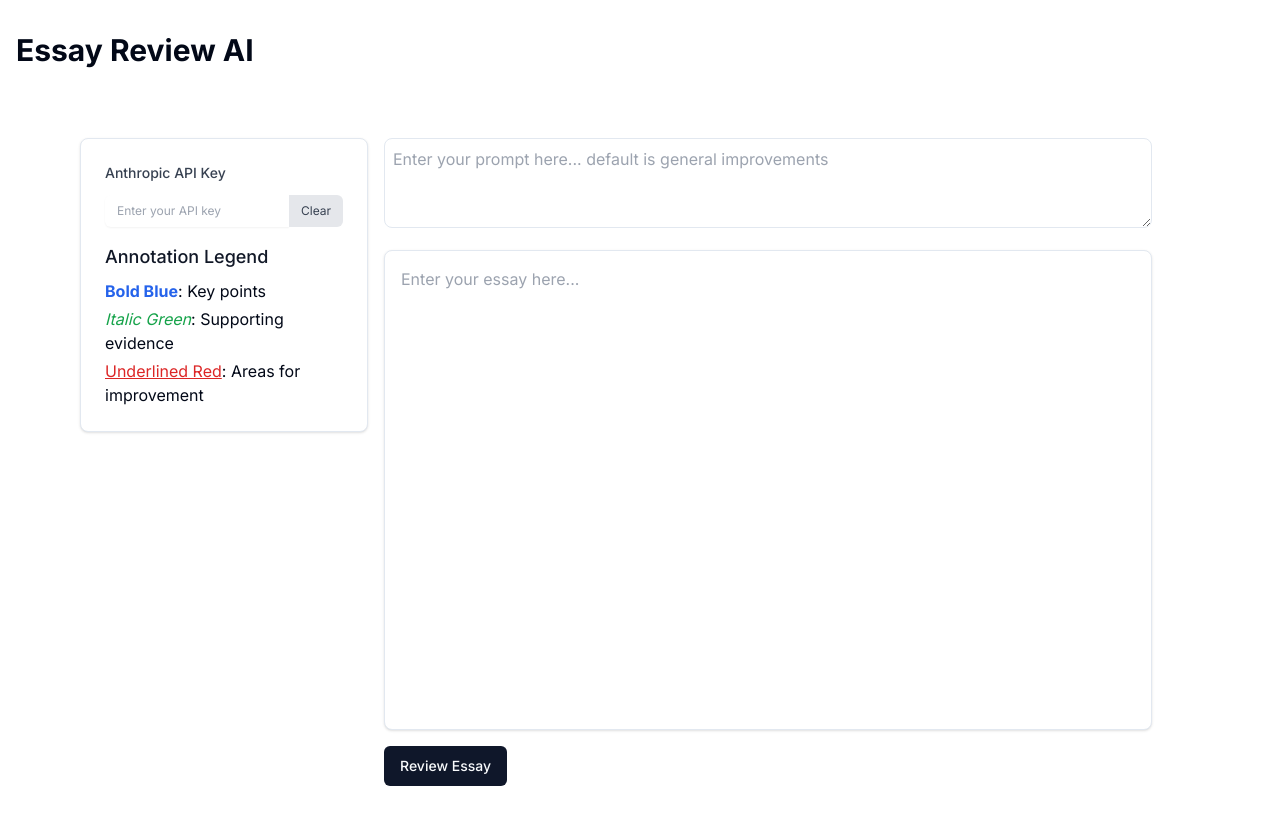
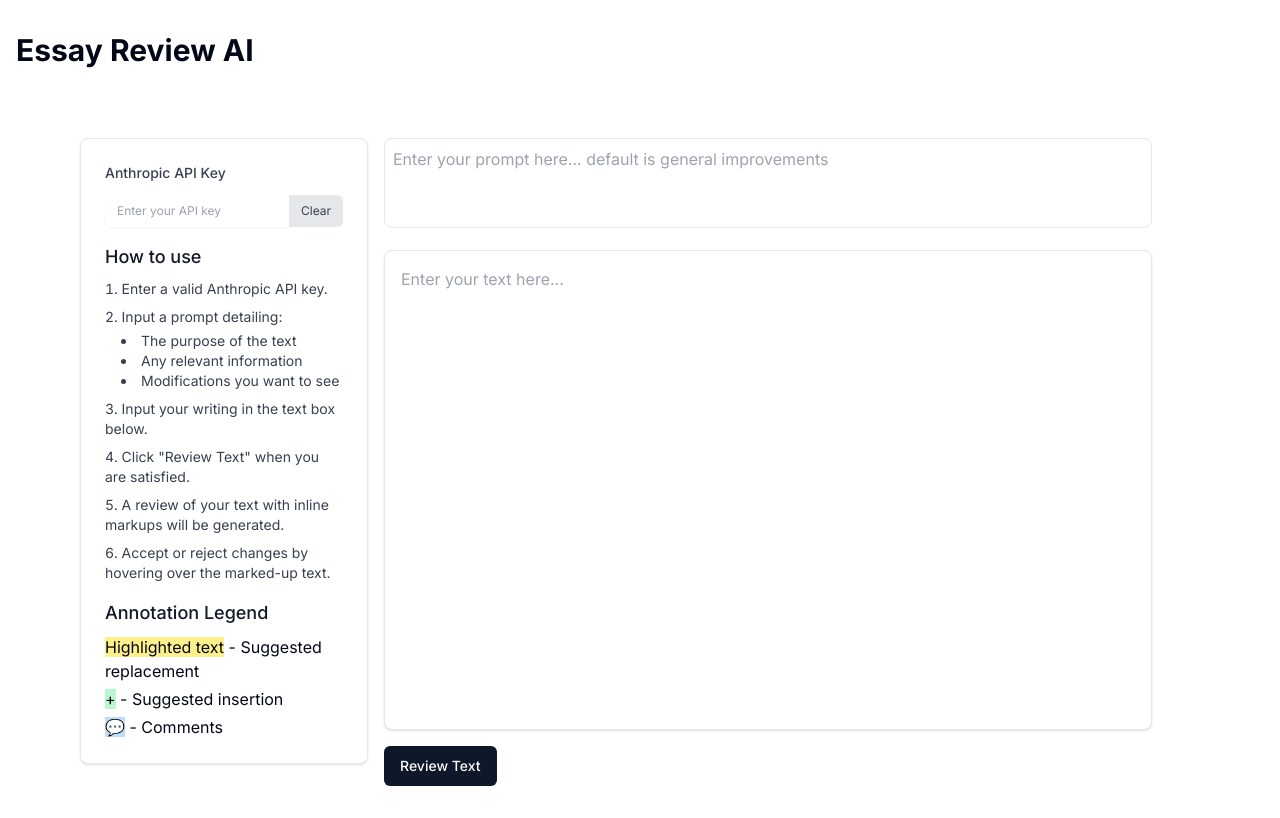
Before and after one commit to VijayGKR/LLM-Peer-Review, a Next.js app: page / in a window 1280 px wide. Built offline with nearby package versions, Linux system fonts and the light colour scheme.

Commit message:
Updated legend, better text divs, next step is edit sidebar

```diff
--- a/app/api/review-essay/route.tsx
+++ b/app/api/review-essay/route.tsx
@@ -2,7 +2,7 @@ import { NextRequest } from 'next/server';
 import Anthropic from "@anthropic-ai/sdk";
 
 export async function POST(request: NextRequest) {
-  const apiKey = request.headers.get('X-API-Key');
+  const apiKey = "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";//request.headers.get('X-API-Key');
   if (!apiKey) {
     return new Response(JSON.stringify({ error: 'API key is required' }), {
       status: 400,
--- a/app/components/EssayReviewForm.tsx
+++ b/app/components/EssayReviewForm.tsx
@@ -330,11 +330,28 @@ export default function EssayReviewForm() {
           )}
         </div>
         <div>
+          <h3 className="text-lg font-medium text-gray-900 mb-2">How to use</h3>
+          <ol className="list-decimal list-inside space-y-2 text-sm text-gray-700">
+            <li>Enter a valid Anthropic API key.</li>
+            <li>Input a prompt detailing:
+              <ul className="list-disc list-inside ml-4 mt-1">
+                <li>The purpose of the text</li>
+                <li>Any relevant information</li>
+                <li>Modifications you want to see</li>
+              </ul>
+            </li>
+            <li>Input your writing in the text box below.</li>
+            <li>Click &quot;Review Text&quot; when you are satisfied.</li>
+            <li>A review of your text with inline markups will be generated.</li>
+            <li>Accept or reject changes by hovering over the marked-up text.</li>
+          </ol>
+        </div>
+        <div>
           <h3 className="text-lg font-medium text-gray-900">Annotation Legend</h3>
           <ul className="mt-2 space-y-1">
-            <li><span className="font-bold text-blue-600">Bold Blue</span>: Key points</li>
-            <li><span className="italic text-green-600">Italic Green</span>: Supporting evidence</li>
-            <li><span className="underline text-red-600">Underlined Red</span>: Areas for improvement</li>
+            <li><span className="bg-yellow-200">Highlighted text</span> - Suggested replacement</li>
+            <li><span className="bg-green-200">+</span> - Suggested insertion</li>
+            <li><span className="bg-blue-200">💬</span> - Comments</li>
           </ul>
         </div>
       </div>
@@ -342,7 +359,7 @@ export default function EssayReviewForm() {
   );
 
   return (
-    <div className="flex mx-4 sm:mx-6 md:mx-8 lg:mx-12">
+    <div className="flex mr-[-100px]ZZmx-4 sm:mx-6 md:mx-8 lg:mx-12">
       <Sidebar apiKey={apiKey} setApiKey={setApiKey} apiKeyError={apiKeyError} />
       <div className="flex-grow max-w-3xl ml-4">
         <div className="mb-4">
@@ -350,8 +367,13 @@ export default function EssayReviewForm() {
             value={prompt}
             onChange={(e) => setPrompt(e.target.value)}
             placeholder="Enter your prompt here... default is general improvements"
-            className="w-full p-2 border rounded-lg"
+            className="w-full p-2 border rounded-lg resize-none overflow-hidden"
             rows={3}
+            style={{ minHeight: '3em' }}
+            onInput={(e) => {
+              e.currentTarget.style.height = 'auto';
+              e.currentTarget.style.height = e.currentTarget.scrollHeight + 'px';
+            }}
           />
         </div>
         <div className={`relative ${isLoading ? 'rgb-border' : ''}`}>
@@ -404,14 +426,14 @@ export default function EssayReviewForm() {
                 }}
               />
               <div className="absolute top-4 left-4 text-gray-400 pointer-events-none">
-                Enter your essay here...
+                Enter your text here...
               </div>
             </div>
           )}
         </div>
         <div className="flex gap-4 mt-4">
           <Button onClick={handleSubmit} disabled={isLoading}>
-            {isLoading ? 'Reviewing...' : 'Review Essay'}
+            {isLoading ? 'Reviewing...' : 'Review Text'}
           </Button>
           {reviewedEssayParts.length > 0 && (
             <Button onClick={() => setReviewedEssayParts([])}>
```
